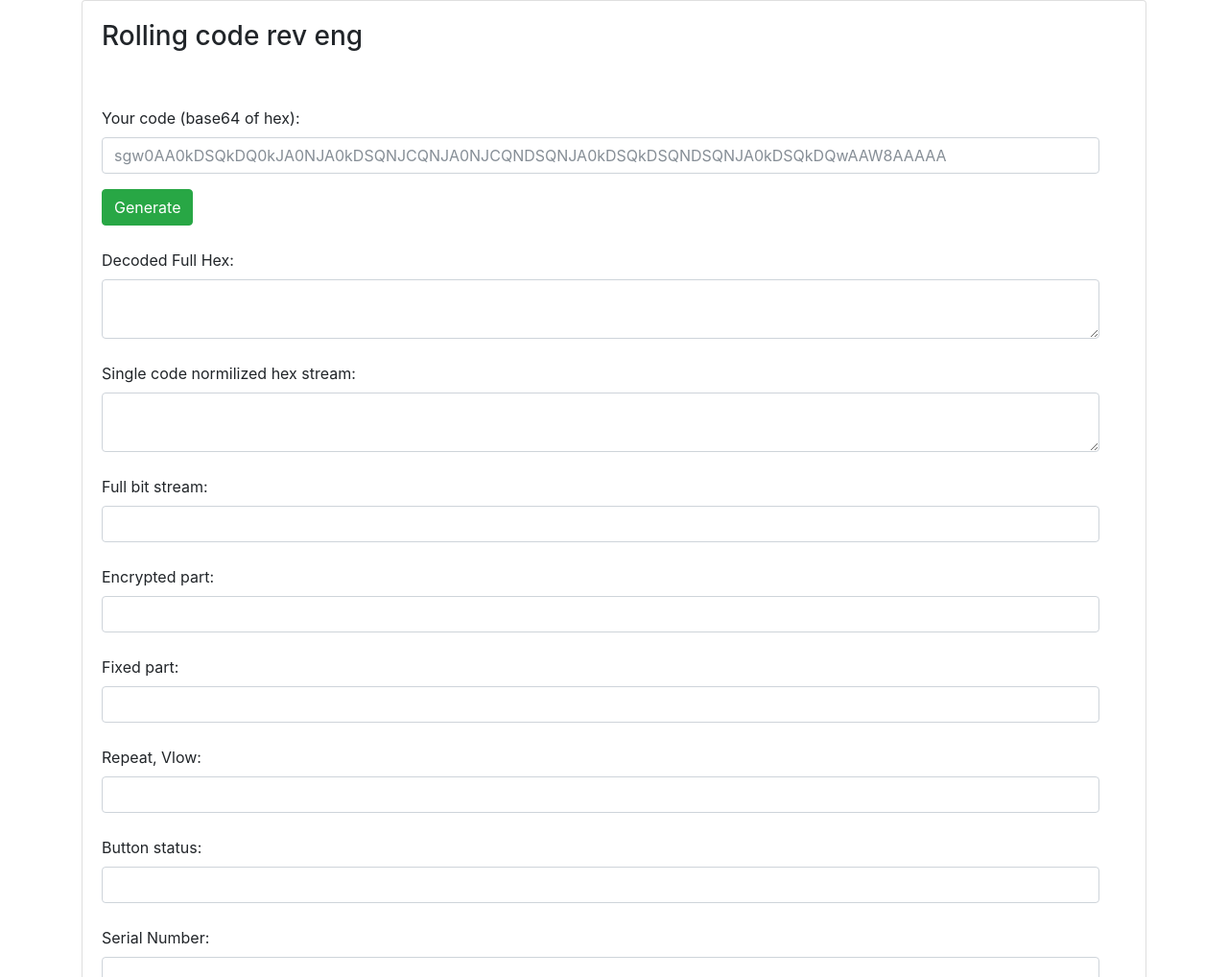
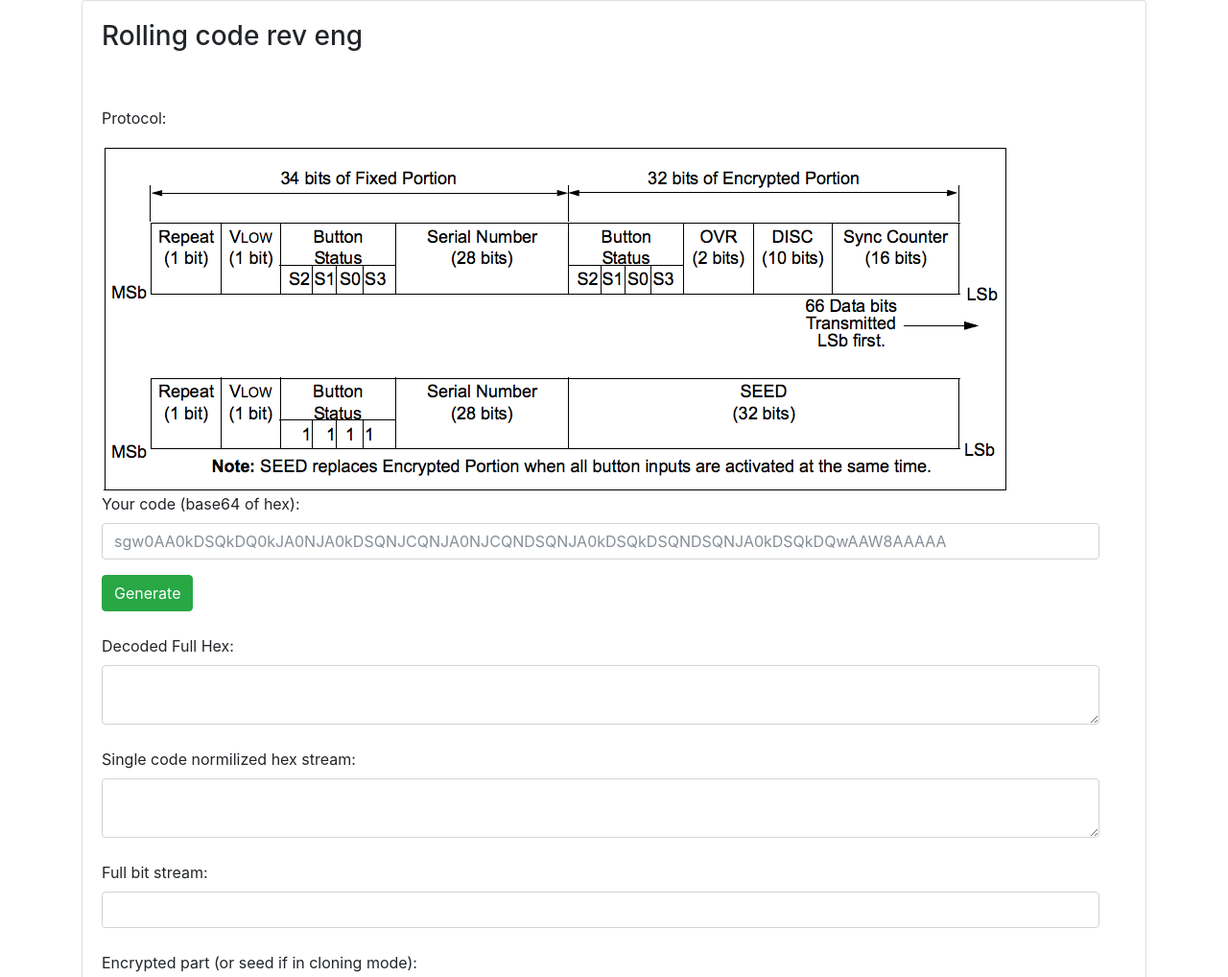
Before and after one commit to dimagoltsman/Random-Broadlink-RM-Code-Generator, a plain HTML site: page rolcode.html in a window 1280 px wide. Shown: the top 1018 px of the page at 96% size. Drawn offline with nearby package versions, Linux system fonts and the light colour scheme.

Commit message:
adding protocol

```diff
--- a/rolcode.html
+++ b/rolcode.html
@@ -35,6 +35,12 @@
         <div class="card-body" style="width: 90rem;">
             <h3>Rolling code rev eng</h3>
             <br><br>
+
+            <p>Protocol:</p>
+            <img src="protocol.png" class="img-responsive">
+
+
+
             <form class="form-horizontal">
                 <div class="form-group">
                     <label for="usercode">Your code (base64 of hex):</label>
@@ -59,7 +65,7 @@
 
 
                     <br>
-                    <label for="encpart">Encrypted part:</label>
+                    <label for="encpart">Encrypted part (or seed if in cloning mode):</label>
                     <input type="text" class="form-control" id="encpart" style="width: 65rem;"> </input>
 
                     <br>
```
Also changed, not shown: protocol.png (added).
